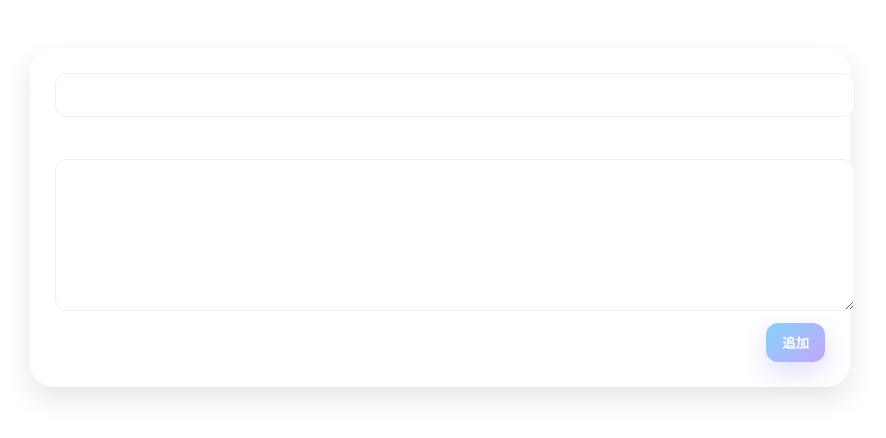
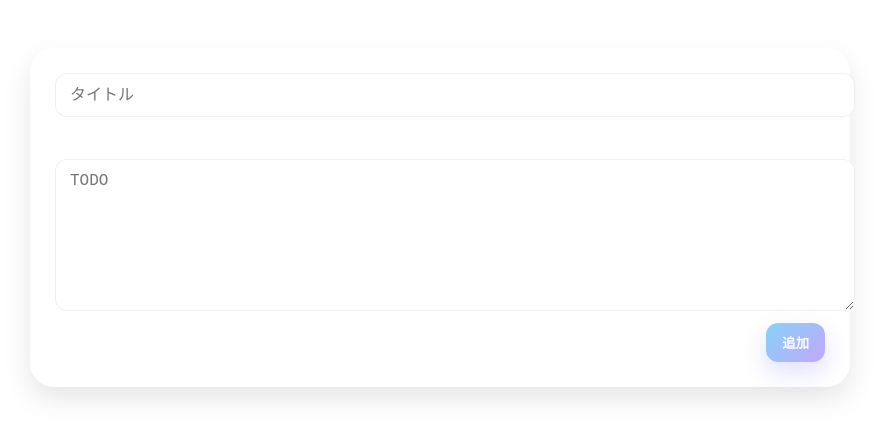
Before and after one commit to c3p31102-matsubara/Intern-Skyfall-20251018, a React (Vite) app: page / in a window 1280 px wide. Shown: the top 438 px of the page, without its empty margins (200-1086 px from the left). Built offline with nearby package versions, Linux system fonts and the light colour scheme; the HTML template or start-up script is replaced by a standard one.

Commit message:
tasks_inputform_1&2

```diff
--- a/src/components/RegisterForm/RegisterForm.tsx
+++ b/src/components/RegisterForm/RegisterForm.tsx
@@ -31,9 +31,9 @@ export const RegisterForm = (props: Props) => {
 
   return (
     <form style={formCard} onSubmit={(e) => onSubmitForm(e)}>
-      <input style={input} type='text' value={title} onChange={(e) => setTitle(e.target.value)} />
+      <input style={input} type='text' placeholder="タイトル" required={true} value={title} onChange={(e) => setTitle(e.target.value)} />
       <br />
-      <textarea style={textarea} value={detail} onChange={(e) => setDetail(e.target.value)} rows={7}></textarea>
+      <textarea style={textarea} required={true} placeholder="TODO" value={detail} onChange={(e) => setDetail(e.target.value)} rows={7}></textarea>
       <div style={actions}>
         <button style={primaryBtn(true)} type='submit'>
           追加
```
